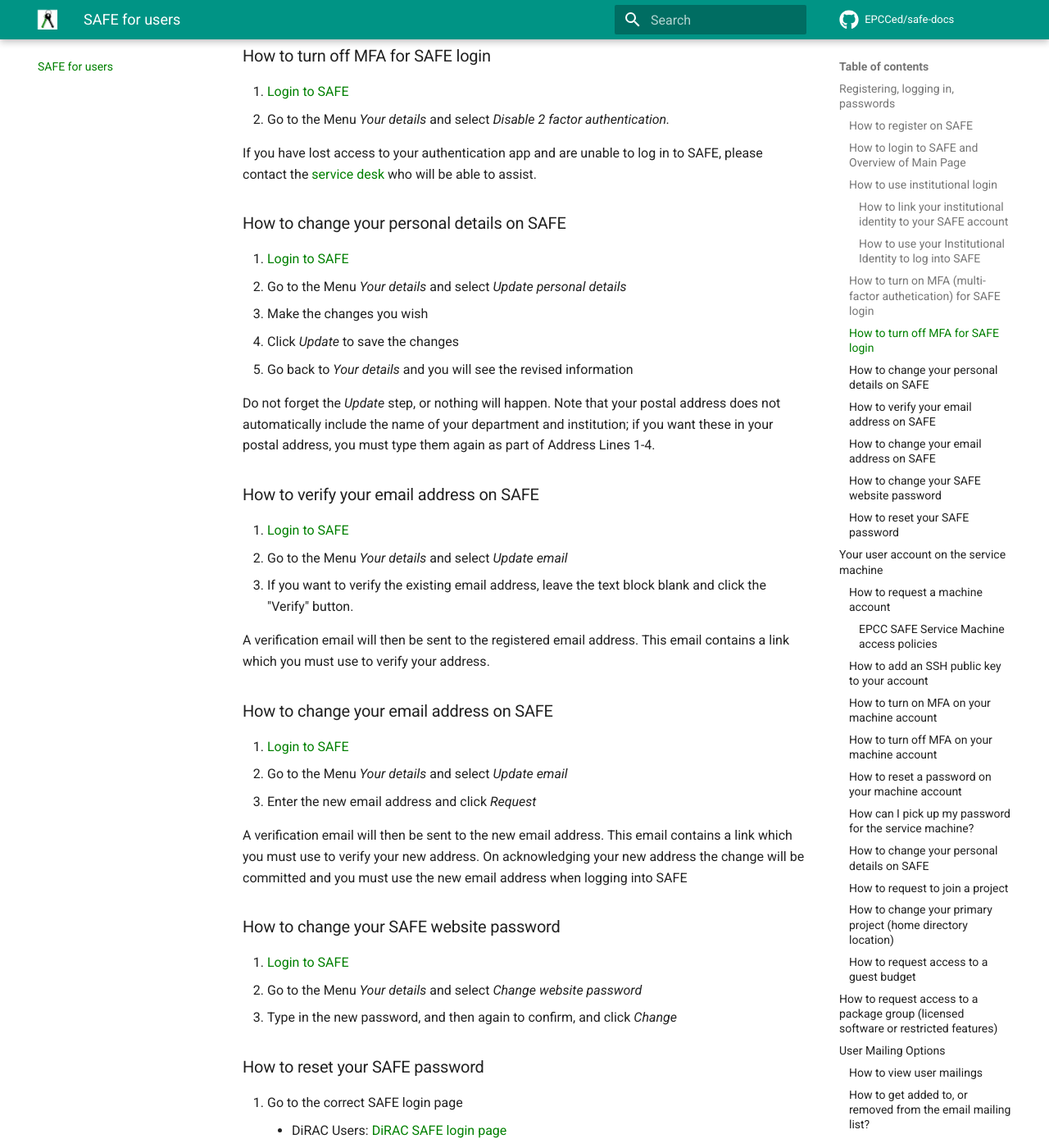
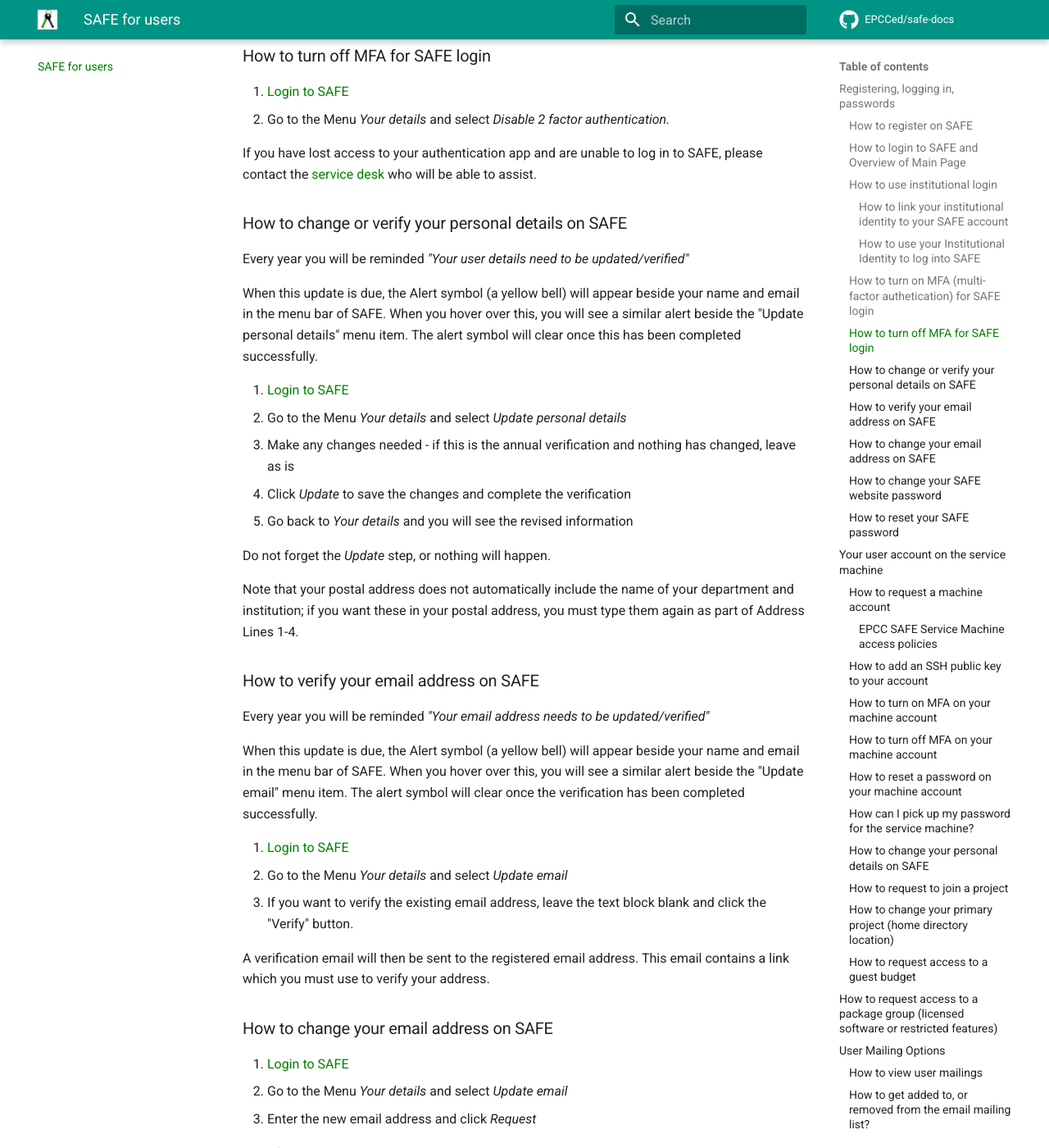
Before and after one commit to EPCCed/safe-docs, an MkDocs documentation site: the page built from docs/safe-for-users.md, in a window 1280 px wide and 1400 px high, scrolled down 2735 px. Shown: the whole window at 82% size. Built offline with MkDocs 1.6.1 and Material for MkDocs 9.7.7, drawn with Linux system fonts in a browser that asks for light colours; comment, search, counter and statistics services are not loaded.

Commit message:
Make clearer how to validate personal details

```diff
--- a/docs/safe-for-users.md
+++ b/docs/safe-for-users.md
@@ -99,19 +99,29 @@ login, you will also be asked for the current 6-digit authentication code from t
 
 If you have lost access to your authentication app and are unable to log in to SAFE, please contact the [service desk](mailto:support@archer2.ac.uk) who will be able to assist.
 
-### <h3 id="details"></a> How to change your personal details on SAFE
+### <h3 id="details"></a> How to change or verify your personal details on SAFE
+
+Every year you will be reminded *"Your user details need to be updated/verified"*
+
+When this update is due, the Alert symbol (a yellow bell) will appear beside your name and email in the menu bar of SAFE.  When you hover over this, you will see a similar alert beside the "Update personal details" menu item.  The alert symbol will clear once this has been completed successfully.
 
 1. [Login to SAFE](#login)
 2. Go to the Menu *Your details* and select  *Update personal details*
-3. Make the changes you wish
-4. Click *Update* to save the changes
+3. Make any changes needed - if this is the annual verification and nothing has changed, leave as is
+4. Click *Update* to save the changes and complete the verification
 5. Go back to *Your details* and you will see the revised information
 
-Do not forget the *Update* step, or nothing will happen. Note that your postal address does
+Do not forget the *Update* step, or nothing will happen.
+
+Note that your postal address does
 not automatically include the name of your department and institution; if you want these in
 your postal address, you must type them again as part of Address Lines 1-4.
 
 ### <a id="verify"></a> How to verify your email address on SAFE
+
+Every year you will be reminded *"Your email address needs to be updated/verified"*
+
+When this update is due, the Alert symbol (a yellow bell) will appear beside your name and email in the menu bar of SAFE.  When you hover over this, you will see a similar alert beside the "Update email" menu item. The alert symbol will clear once the verification has been completed successfully.
 
 1. [Login to SAFE](#login)
 2. Go to the Menu *Your details* and select *Update email*
@@ -119,6 +129,7 @@ your postal address, you must type them again as part of Address Lines 1-4.
 
 A verification email will then be sent to the registered email address. This email contains a link
 which you must use to verify your address.
+
 
 ### <a id="chemail"></a> How to change your email address on SAFE
 
```
